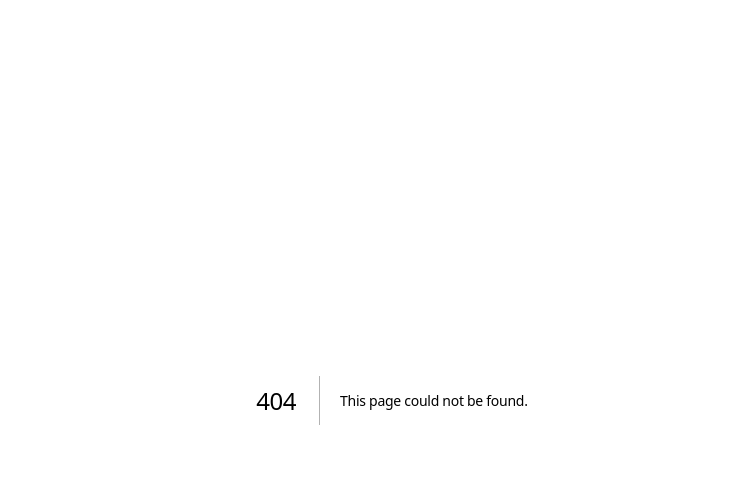
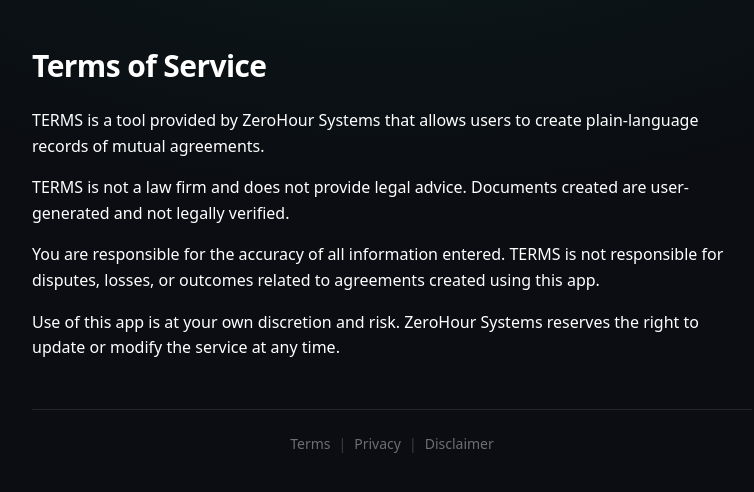
Before and after one commit to Blaze71023/terms-app, a Next.js app: page /terms in a window 1280 px wide. Before the commit this address had no page. Shown: the top 492 px of the page, without its empty margins (248-1002 px from the left). Built offline with nearby package versions, Linux system fonts and the light colour scheme.

Commit message:
Add footer legal links

```diff
--- /dev/null
+++ b/app/disclaimer/page.tsx
@@ -0,0 +1,21 @@
+export default function DisclaimerPage() {
+  return (
+    <main className="max-w-3xl mx-auto px-6 py-12 text-white">
+      <h1 className="text-3xl font-semibold mb-6">Disclaimer</h1>
+
+      <p className="mb-4">
+        TERMS provides a simple way to document agreements in plain language.
+      </p>
+
+      <p className="mb-4">
+        It is not legal advice, not a substitute for an attorney, and does not
+        guarantee enforceability in any jurisdiction.
+      </p>
+
+      <p>
+        For legally binding contracts or complex agreements, users should consult
+        a licensed attorney.
+      </p>
+    </main>
+  );
+}
--- /dev/null
+++ b/app/privacy/page.tsx
@@ -0,0 +1,27 @@
+export default function PrivacyPage() {
+  return (
+    <main className="max-w-3xl mx-auto px-6 py-12 text-white">
+      <h1 className="text-3xl font-semibold mb-6">Privacy Policy</h1>
+
+      <p className="mb-4">
+        TERMS does not require account creation and does not collect personal
+        data beyond what users voluntarily enter.
+      </p>
+
+      <p className="mb-4">
+        Agreement data is stored locally in your browser session and is not
+        transmitted to external servers at this stage.
+      </p>
+
+      <p className="mb-4">
+        We do not sell, share, or store personal data outside of your device.
+      </p>
+
+      <p>
+        Users are responsible for managing their own data. Future updates may
+        introduce additional data handling features, which will be reflected in
+        updated policies.
+      </p>
+    </main>
+  );
+}
--- /dev/null
+++ b/app/terms/page.tsx
@@ -0,0 +1,41 @@
+export default function TermsPage() {
+  return (
+    <main className="max-w-3xl mx-auto px-6 py-12 text-white">
+      <h1 className="text-3xl font-semibold mb-6">Terms of Service</h1>
+
+      <p className="mb-4">
+        TERMS is a tool provided by ZeroHour Systems that allows users to create
+        plain-language records of mutual agreements.
+      </p>
+
+      <p className="mb-4">
+        TERMS is not a law firm and does not provide legal advice. Documents
+        created are user-generated and not legally verified.
+      </p>
+
+      <p className="mb-4">
+        You are responsible for the accuracy of all information entered. TERMS is
+        not responsible for disputes, losses, or outcomes related to agreements
+        created using this app.
+      </p>
+
+      <p>
+        Use of this app is at your own discretion and risk. ZeroHour Systems
+        reserves the right to update or modify the service at any time.
+      </p>
+      <div className="mt-12 pt-6 border-t border-white/10 text-center text-sm text-white/40">
+  <a href="/terms" className="mx-2 hover:text-white transition">
+    Terms
+  </a>
+  <span className="text-white/20">|</span>
+  <a href="/privacy" className="mx-2 hover:text-white transition">
+    Privacy
+  </a>
+  <span className="text-white/20">|</span>
+  <a href="/disclaimer" className="mx-2 hover:text-white transition">
+    Disclaimer
+  </a>
+</div>
+    </main>
+  );
+}
```
